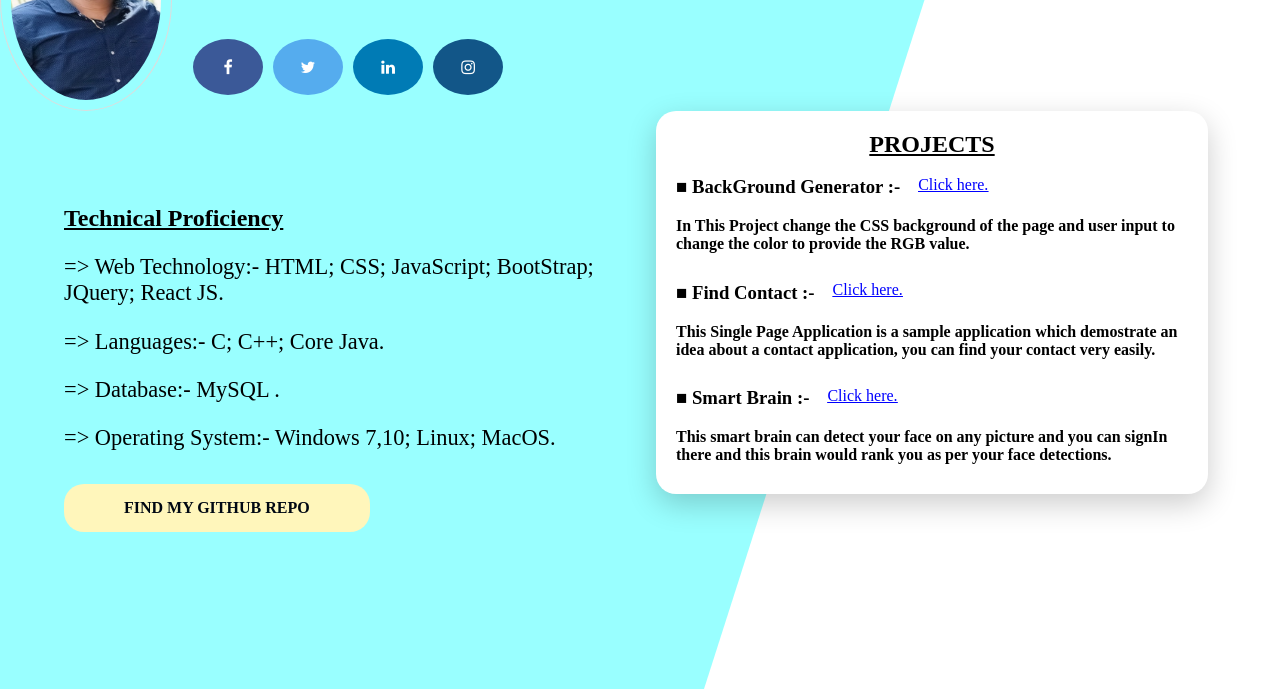
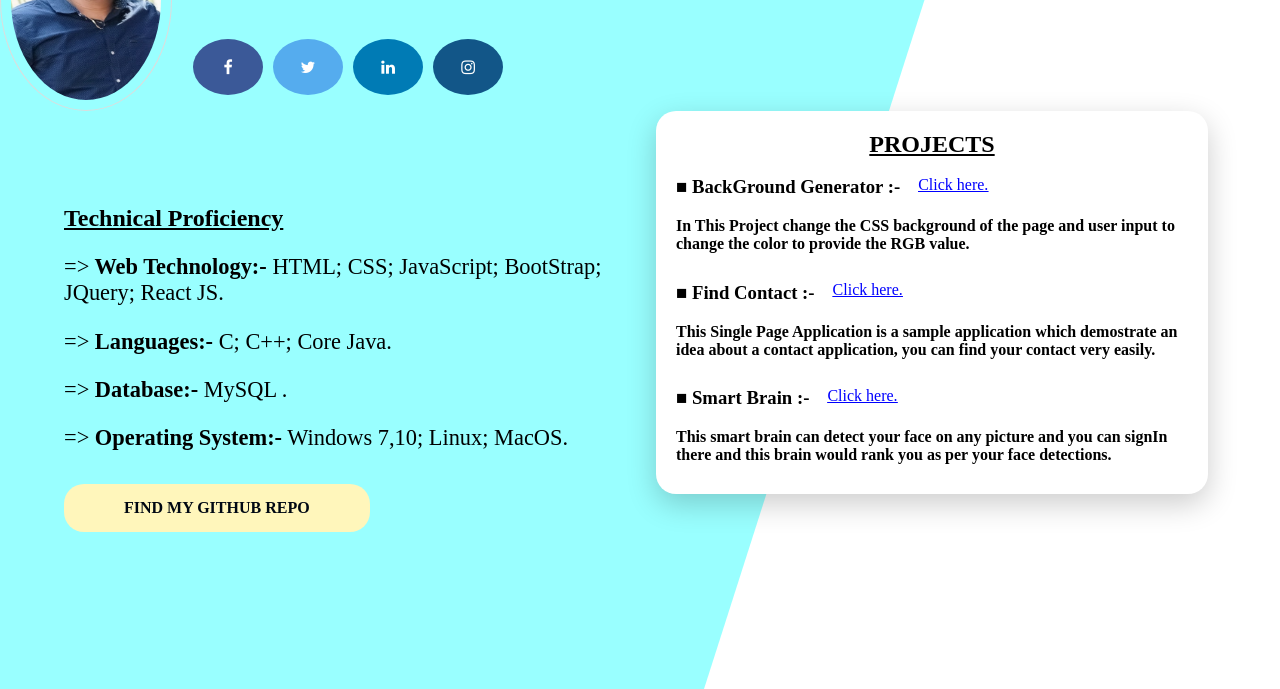
Before and after one commit to rushisonawane777/My-Profile, a plain HTML site: page index.html in a window 1280 px wide. Shown: the part 111-800 px from the top of the page. Drawn offline with Linux system fonts and the light colour scheme.

Commit message:
My first File

```diff
--- a/index.html
+++ b/index.html
@@ -98,10 +98,10 @@
 		<section id='primary'>
 			<div>
 				<h2><u>Technical Proficiency</u></h2>
-				<p>=> Web Technology:- HTML; CSS; JavaScript; BootStrap; JQuery;  React JS.</p>
-				<p>=> Languages:-  C; C++; Core Java.</p>
-				<p>=> Database:- MySQL .</p>
-				<p>=> Operating System:- Windows 7,10; Linux; MacOS.</p>
+				<p>=><b> Web Technology:-</b> HTML; CSS; JavaScript; BootStrap; JQuery;  React JS.</p>
+				<p>=> <b>Languages:-</b>  C; C++; Core Java.</p>
+				<p>=><b> Database:-</b> MySQL .</p>
+				<p>=> <b>Operating System:-</b> Windows 7,10; Linux; MacOS.</p>
 			</div>
 			<a href="https://github.com/rushisonawane777?tab=repositories" target="_blank">Find My GitHub Repo</a>
 		</section>
```
